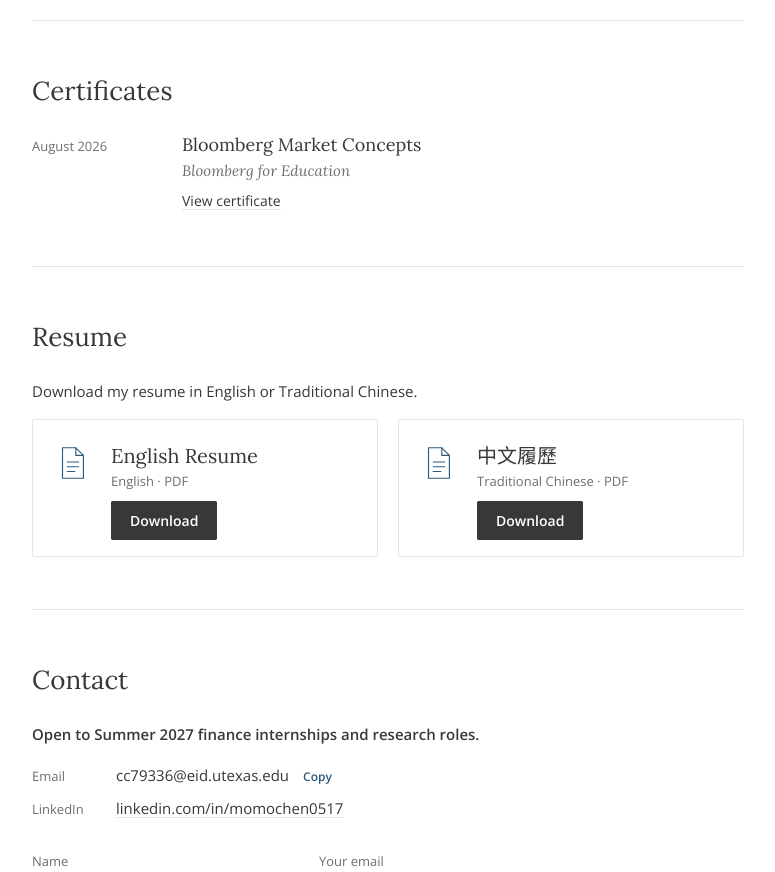
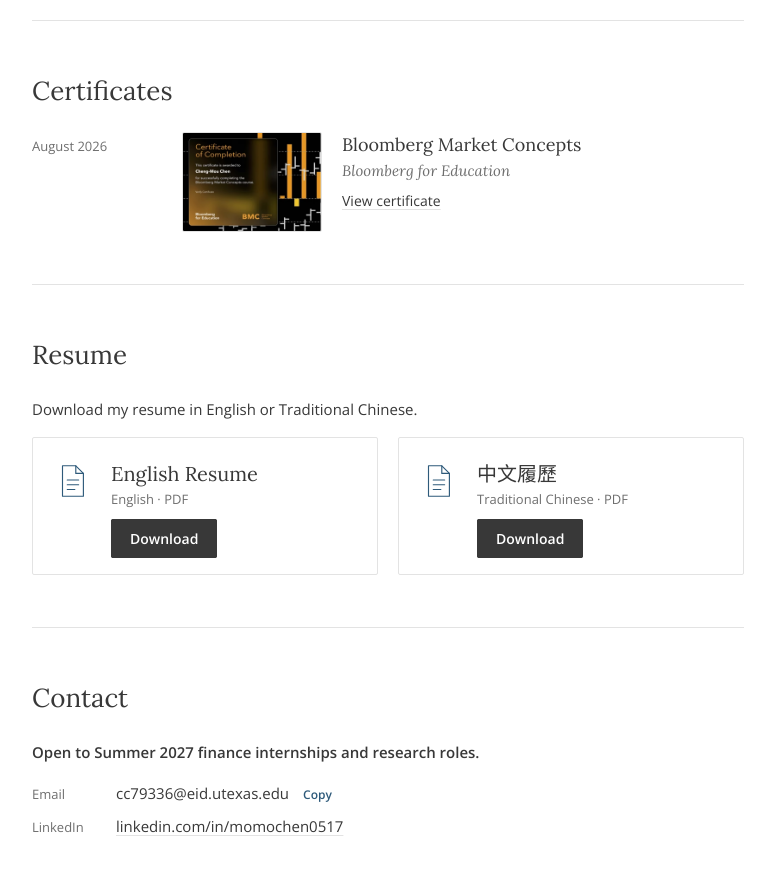
Before and after one commit to CMOMO7581/momo-website-cli, a Next.js app: page / in a window 1280 px wide. Shown: the part 3560-4432 px from the top of the page, without its empty margins (252-1027 px from the left). Built offline with nearby package versions, Linux system fonts and the light colour scheme; a web font is replaced by a local one.

Commit message:
Show a preview of the BMC certificate beside its name
Rendered from Bloomberg's certificate PDF at 320px (AVIF with JPEG
fallback, lazy-loaded); links to the certificate like "View certificate".

Co-Authored-By: Claude Opus 5.5 <noreply@anthropic.com>

```diff
--- a/app/globals.css
+++ b/app/globals.css
@@ -123,6 +123,13 @@ textarea{min-height:120px;resize:vertical}
 .result .acts{display:flex;flex-wrap:wrap;gap:10px}
 @media (max-width:480px){.row2{grid-template-columns:minmax(0,1fr)}}
 
+/* Certificates: a small preview of each certificate beside its name */
+.cert{display:grid;grid-template-columns:140px minmax(0,1fr);gap:20px;align-items:start}
+.cert-thumb{display:block;border:1px solid var(--rule);border-radius:2px;overflow:hidden;transition:border-color .15s}
+.cert-thumb:hover{border-color:var(--icon)}
+.cert-thumb img{display:block;width:100%;height:auto;aspect-ratio:320/226}
+@media (max-width:520px){.cert{grid-template-columns:112px minmax(0,1fr);gap:14px}}
+
 /* Resume */
 .resumes{display:grid;grid-template-columns:repeat(2,minmax(0,1fr));gap:20px;margin-top:8px}
 .resume-opt{display:grid;grid-template-columns:44px minmax(0,1fr);gap:14px;padding:22px 20px;border:1px solid var(--rule);border-radius:2px}
--- a/components/Portfolio.tsx
+++ b/components/Portfolio.tsx
@@ -201,7 +201,16 @@ export default function Portfolio({ lang }: { lang: Lang }) {
           <section id="certificates">
             <T as="h2" k="cert.h" />
             <ol className="entries">
-              <li><T as="div" className="when" k="cert1.w" /><div><T as="h3" k="cert1.t" /><T as="p" className="org" k="cert1.o" /><Links items={[["bmc-cert", "l.cert"]]} /></div></li>
+              <li><T as="div" className="when" k="cert1.w" /><div className="cert">
+                {/* Preview of the certificate; the "View certificate" link below carries the same destination for keyboard and screen-reader users. */}
+                <a className="cert-thumb" href={links["bmc-cert"] || undefined} target="_blank" rel="noopener" tabIndex={-1} aria-hidden="true">
+                  <picture>
+                    <source srcSet="/certificates/bmc.avif" type="image/avif" />
+                    <img src="/certificates/bmc.jpg" width={320} height={226} alt="" loading="lazy" decoding="async" />
+                  </picture>
+                </a>
+                <div><T as="h3" k="cert1.t" /><T as="p" className="org" k="cert1.o" /><Links items={[["bmc-cert", "l.cert"]]} /></div>
+              </div></li>
             </ol>
           </section>
 
```
Also changed, not shown: public/certificates/bmc.avif (added), public/certificates/bmc.jpg (added).
